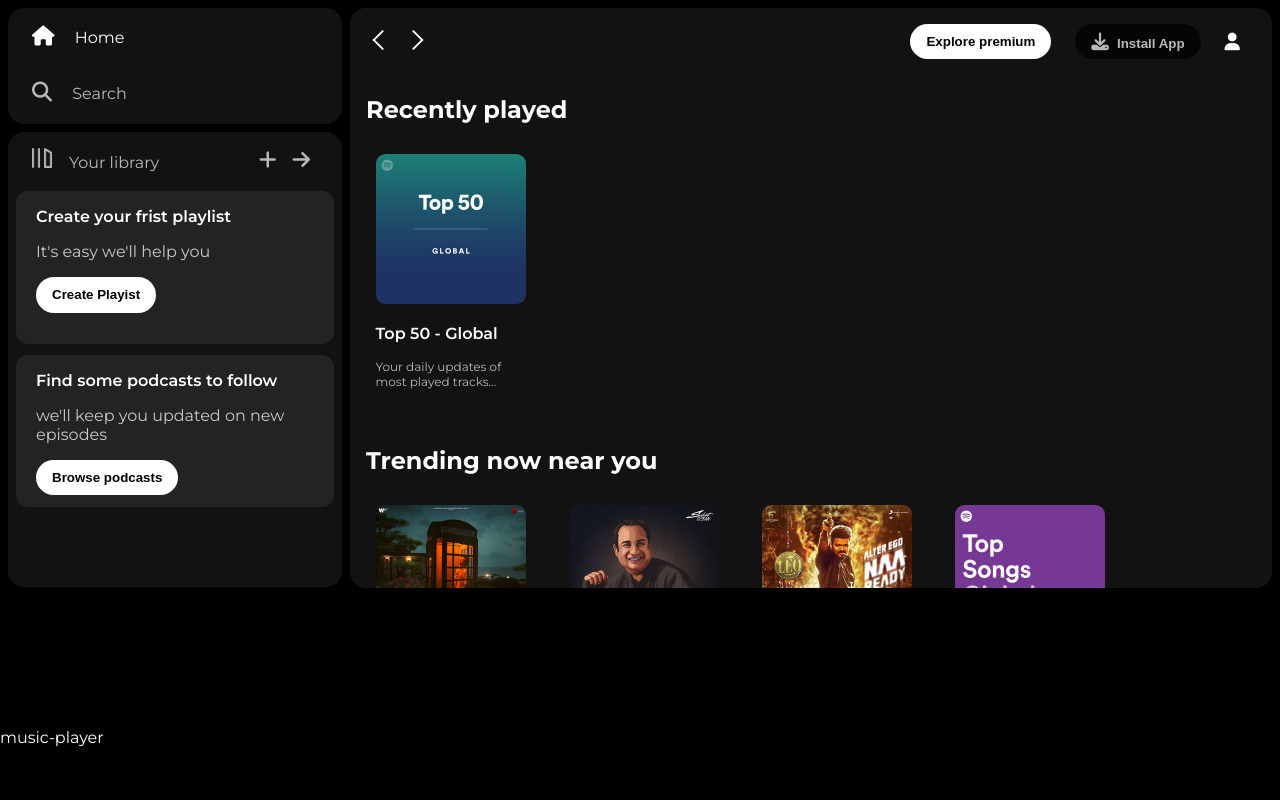
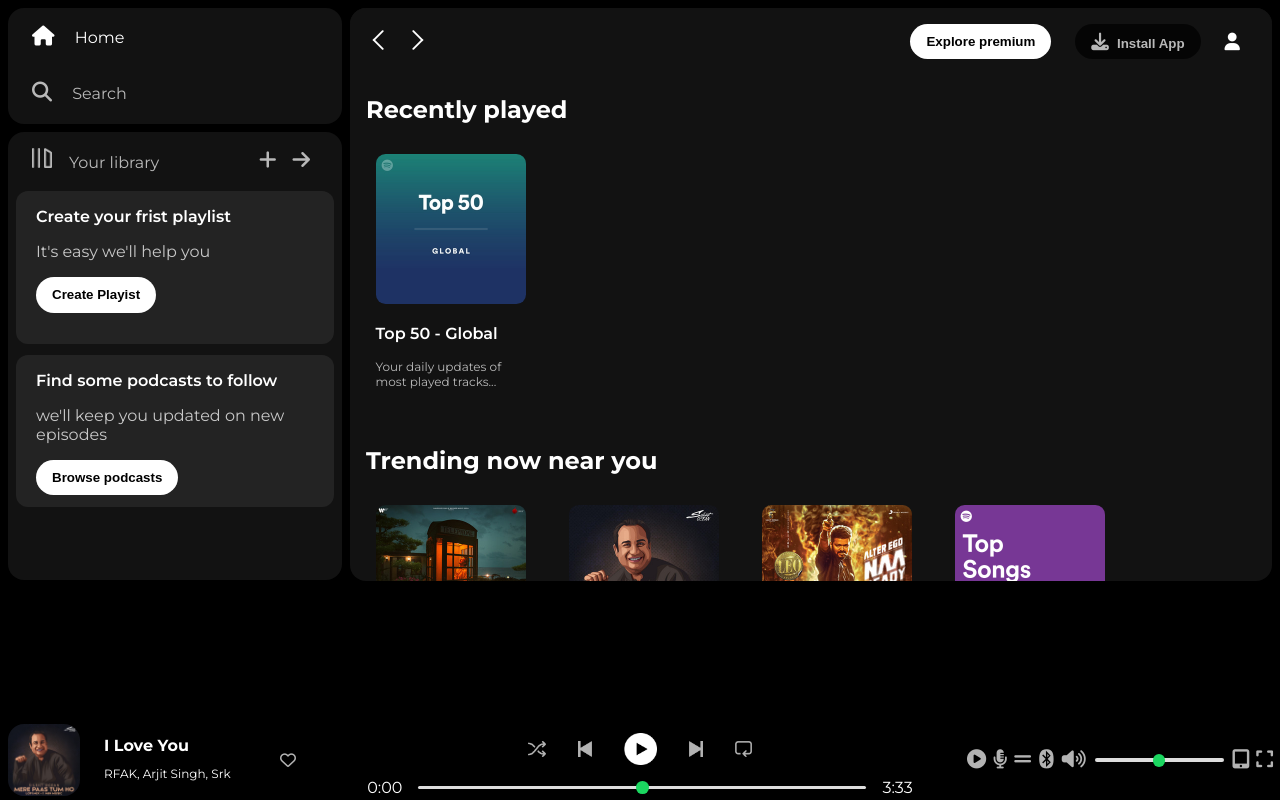
Before and after one commit to abdulcodess/CSS-Project, a plain HTML site: page Spotify_page.html in a window 1280 px wide. Drawn offline with Linux system fonts and the light colour scheme.

Commit message:
css project

```diff
--- a/Spotify_page.html
+++ b/Spotify_page.html
@@ -98,7 +98,44 @@
                 <div class="line"></div>
             </div>
         </div>
-        <div class="music-player">music-player</div>
+        <div class="music-player">
+            <div class="album">
+                <div class="album-img">
+                    <img class="picture" src="./assets/card3img.jpeg" alt="">
+                </div>
+                <div class="album-info">
+                    <span class="album-name">I Love You</span>
+                    <span class="artists">RFAK, Arjit Singh, Srk</span>
+                </div>
+                <div class="add-in-liked">
+                    <i class="fa-regular fa-heart"></i>
+                </div>
+            </div>
+            <div class="player">
+                <div class="player-controls">
+                    <img src="./assets/player_icon1.png" alt="" class="player-controls-icons">
+                    <img src="./assets/player_icon2.png" alt="" class="player-controls-icons">
+                    <img src="./assets/player_icon3.png" alt="" class="player-controls-icons" style="opacity: 1; height: 2rem;">
+                    <img src="./assets/player_icon4.png" alt="" class="player-controls-icons">
+                    <img src="./assets/player_icon5.png" alt="" class="player-controls-icons">
+                </div>
+                <div class="playback-bar">
+                    <span class="current-time">0:00</span>
+                    <input class="progress-bar" type="range" min="0" max="100" step="1">
+                    <span class="total-time">3:33</span>
+                </div>
+            </div>
+            <div class="play-options">
+                <i class="fa-solid fa-circle-play"></i>
+                <i class="fa-solid fa-microphone-lines"></i>
+                <i class="fa-solid fa-grip-lines"></i>
+                <i class="fa-brands fa-bluetooth"></i>
+                <i class="fa-solid fa-volume-high"></i>
+                <input class="vol-bar" type="range" min="0" max="100" step="1">
+                <i class="fa-solid fa-tablet-screen-button"></i>
+                <i class="fa-solid fa-expand"></i>
+            </div>
+        </div>
     </div>
 </body>
 </html>
--- a/style.css
+++ b/style.css
@@ -23,15 +23,16 @@ body {
     border-radius: 1rem;
     overflow: auto;
     margin: 0.5rem 0.5rem 0 0;
-    height: 580px;
+    height: 573px;
 }
 
 .music-player {
+    display: flex;
     background-color: #000;
     position: fixed;
     bottom: 0px;
     width: 100%;
-    height: 72px;
+    height: 80px;
 }
 
 a {
@@ -73,7 +74,7 @@ a {
 .library {
     background-color: #121212;
     border-radius: 1rem;
-    height: 439px;
+    height: 432px;
     margin: 0 0.5rem 0rem 0.5rem;
     padding: 0.5rem 0.5rem;
 }
@@ -244,3 +245,124 @@ a {
     border-top: 1px solid white;
     opacity: 0.4;
 }
+
+.album {
+    width: 25%;
+    display: flex;
+    align-items: center;
+}
+
+.album-img {
+    height: 90%;
+    width: 25%;
+    padding: 0.5rem;
+}
+
+.picture {
+    height: 100%;
+    border-radius: 1rem;
+}
+
+.album-info {
+    height: 90%;
+    width: 55%;
+    padding: 1rem 0 1rem 0.5rem;
+}
+.album-name {
+    font-weight: 700;
+    display: block;
+    margin-top: 0.75rem;
+    margin-bottom: 0.5rem;
+}
+
+.artists {
+    font-size: 0.75rem;
+    opacity: 0.8rem;
+}
+
+.add-in-liked .fa-heart {
+    opacity: 0.7;
+}
+
+.add-in-liked .fa-heart:hover {
+    opacity: 1;
+}
+
+.player {
+    width: 50%;
+}
+
+.player-controls {
+    display: flex;
+    justify-content: center;
+    align-items: center;
+}
+
+.player-controls-icons {
+    height: 1rem;
+    margin: 0.8rem 1rem;
+    cursor: pointer;
+    opacity: 0.7;
+}
+
+.player-controls-icons:hover {
+    opacity: 1;
+}
+
+.playback-bar {
+    display: flex;
+    justify-content: center;
+    align-items: center;
+}
+
+.progress-bar {
+    margin: 0 1rem;
+    width: 70%;
+    appearance: none;
+    height: 0.2rem;
+    cursor: pointer;
+    border-radius: 100px;
+    background-color: #ddd;
+}
+
+.progress-bar::-webkit-slider-thumb{
+    appearance: none;
+    height: 0.8rem;
+    width: 0.8rem;
+    background-color: #1bd760;
+    border-radius: 50%;
+    margin-top: 1px;
+}
+
+.play-options {
+    width: 25%;
+    display: flex;
+    justify-content: space-evenly;
+    align-items: center;
+}
+
+.play-options i {
+    font-size: 1.2rem;
+    opacity: 0.7;
+}
+
+.play-options i:hover {
+    opacity: 1;
+}
+
+.vol-bar {
+    appearance: none;
+    height: 0.2rem;
+    cursor: pointer;
+    border-radius: 100px;
+    background-color: #ddd;
+}
+
+.vol-bar::-webkit-slider-thumb {
+    appearance: none;
+    height: 0.8rem;
+    width: 0.8rem;
+    background-color: #1bd760;
+    border-radius: 50%;
+    margin-top: 1px;
+}
```
